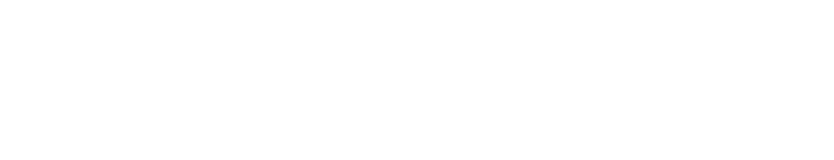
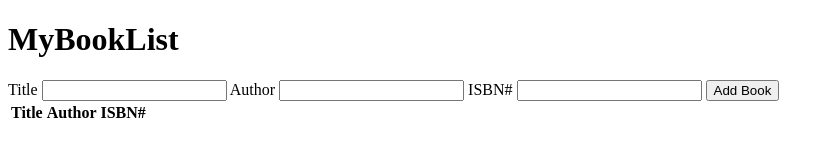
Before and after one commit to acciojob/book-list-kritikaverma01, a website: page main.html in a window 1280 px wide. Shown: the whole page, without its empty margins (0-834 px from the left). Drawn offline with Linux system fonts and the light colour scheme.

Commit message:
created a submission

```diff
--- a/main.html
+++ b/main.html
@@ -1,16 +1,42 @@
 <!DOCTYPE html>
+<html lang="en">
+<head>
+  <meta charset="UTF-8">
+  <title>MyBookList</title>
+</head>
+<body>
 
-<html>
+  <h1>MyBookList</h1>
 
-<head>
-	<link rel="stylesheet" href="styles.css">
-</head>
+  <div class="form-group">
+    <form id="book-form">
+      <label>Title</label>
+      <input type="text" id="title">
 
-<body>
-	<!-- the entire body must be written by student -->
-    <script type="text/javascript" src="./script.js">
-</script>
+      <label>Author</label>
+      <input type="text" id="author">
 
+      <label>ISBN#</label>
+      <input type="text" id="isbn">
+
+      <input type="submit" id="submit" value="Add Book">
+    </form>
+  </div>
+
+  <table class="table table-striped">
+    <thead>
+      <tr>
+        <th>Title</th>
+        <th>Author</th>
+        <th>ISBN#</th>
+        <th></th>
+      </tr>
+    </thead>
+
+    <tbody id="book-list">
+    </tbody>
+  </table>
+
+  <script src="./script.js"></script>
 </body>
-
 </html>
--- a/script.js
+++ b/script.js
@@ -1 +1,30 @@
 //your JS code here. If required.
+const form = document.getElementById("book-form");
+const bookList = document.getElementById("book-list");
+
+form.addEventListener("submit", function (e) {
+  e.preventDefault();
+
+  const title = document.getElementById("title").value;
+  const author = document.getElementById("author").value;
+  const isbn = document.getElementById("isbn").value;
+
+  const row = document.createElement("tr");
+
+  row.innerHTML = `
+    <td>${title}</td>
+    <td>${author}</td>
+    <td>${isbn}</td>
+    <td><button class="delete">X</button></td>
+  `;
+
+  bookList.appendChild(row);
+
+  form.reset();
+});
+
+bookList.addEventListener("click", function (e) {
+  if (e.target.classList.contains("delete")) {
+    e.target.parentElement.parentElement.remove();
+  }
+});
--- a/styles.css
+++ b/styles.css
@@ -1 +1,101 @@
 /*  your css code here. If applicable */
+* {
+  box-sizing: border-box;
+}
+
+body {
+  font-family: Arial, sans-serif;
+  margin: 0;
+  padding: 30px 4%;
+  color: #292d32;
+  background: white;
+}
+
+h1 {
+  text-align: center;
+  font-size: 50px;
+  font-weight: 300;
+  margin: 20px 0 15px;
+}
+
+h1::first-letter {
+  color: #292d32;
+}
+
+/* Make "Book" blue */
+h1 {
+  color: #292d32;
+}
+
+.form-group {
+  width: 100%;
+  margin-bottom: 50px;
+}
+
+label {
+  display: block;
+  font-size: 14px;
+  margin-bottom: 4px;
+}
+
+input[type="text"] {
+  width: 100%;
+  height: 36px;
+  padding: 8px 10px;
+  border: 1px solid #ced4da;
+  border-radius: 4px;
+  font-size: 14px;
+  margin-bottom: 5px;
+}
+
+#submit {
+  background-color: #0d6efd;
+  color: white;
+  border: none;
+  padding: 9px 13px;
+  border-radius: 4px;
+  font-size: 14px;
+  cursor: pointer;
+  margin-top: 0;
+}
+
+#submit:hover {
+  background-color: #0b5ed7;
+}
+
+.table {
+  width: 100%;
+  border-collapse: collapse;
+  margin-top: 20px;
+}
+
+.table th {
+  text-align: left;
+  padding: 10px 8px;
+  border-bottom: 1px solid #dee2e6;
+  font-size: 14px;
+}
+
+.table td {
+  padding: 9px 8px;
+  border-bottom: 1px solid #dee2e6;
+  font-size: 14px;
+}
+
+.table-striped tbody tr:nth-child(odd) {
+  background-color: #f2f2f2;
+}
+
+.delete {
+  background-color: #dc3545;
+  color: white;
+  border: none;
+  border-radius: 4px;
+  padding: 6px 9px;
+  cursor: pointer;
+  font-size: 14px;
+}
+
+.delete:hover {
+  background-color: #bb2d3b;
+}
```
